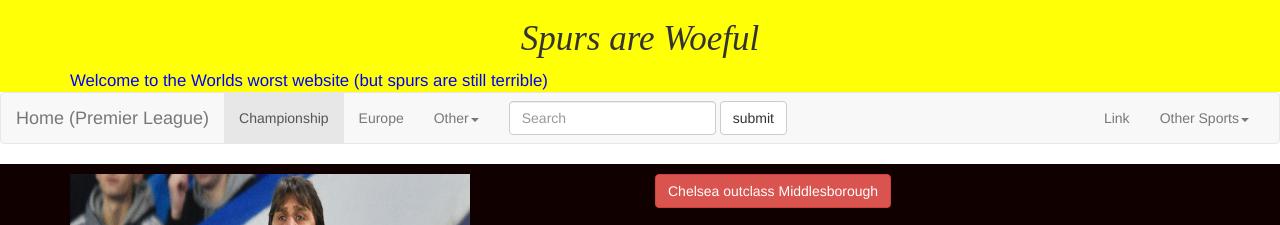
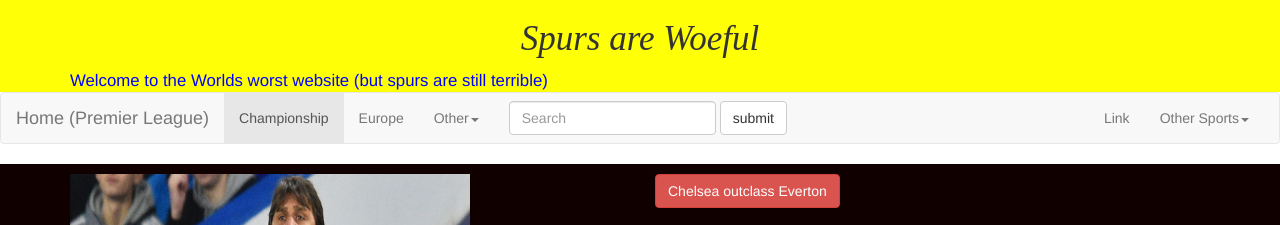
Before and after one commit to MatthewSearby/n-music, a plain HTML site: page index.html in a window 1280 px wide. Shown: the top 225 px of the page. Drawn offline with nearby package versions, Linux system fonts and the light colour scheme.

Commit message:
Update index.html

```diff
--- a/index.html
+++ b/index.html
@@ -101,7 +101,7 @@
                   <div class="row">
                     <div class="col-md-6">
                       <div class="margin right=1000px">
-                        <a href="#" class=" btn btn-lrg btn-danger">Chelsea outclass Middlesborough</a>
+                        <a href="#" class=" btn btn-lrg btn-danger">Chelsea outclass Everton</a>
 
                         <h2> Conte's men make it 5 wins out of 5 as Chelsea Thump Everton harder than Stan Collymore hits Ulrika</h2>
                       </p1>
```
